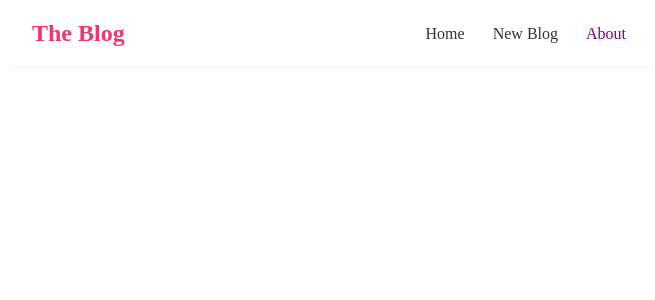
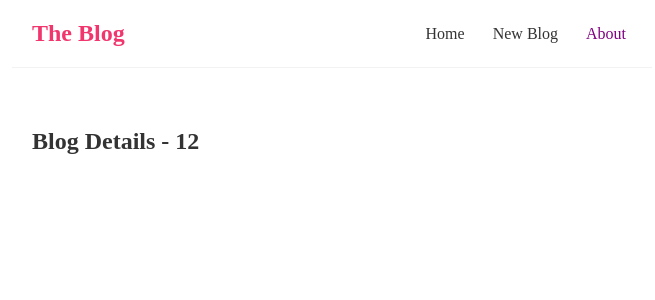
Before and after one commit to oyindamolaWbCode/react-blog, a React (Create React App) app: page /blogs/12 in a window 1280 px wide. Shown: the top 300 px of the page, without its empty margins (308-963 px from the left). Built offline with nearby package versions, Linux system fonts and the light colour scheme.

Commit message:
Route parameters

```diff
--- a/src/App.js
+++ b/src/App.js
@@ -2,6 +2,7 @@
 import Home from "./Home";
 import { BrowserRouter as Router, Route, Switch } from "react-router-dom";
 import Create from "./Create";
+import BlogDetails from "./BlogDetails";
 
 function App() {
   return (
@@ -16,6 +17,9 @@
             <Route path="/create">
               <Create />
             </Route>
+            <Route path="/blogs/:id">
+              <BlogDetails />
+            </Route>
           </Switch>
         </div>
       </div>
--- /dev/null
+++ b/src/BlogDetails.js
@@ -0,0 +1,14 @@
+import { useParams } from "react-router-dom";
+
+
+const BlogDetails = () => {
+    const { id } = useParams()
+
+    return (
+        <div className="blog-details">
+            <h2>Blog Details - { id } </h2>
+        </div>
+     );
+}
+
+export default BlogDetails;
--- a/src/blogLists.js
+++ b/src/blogLists.js
@@ -1,4 +1,5 @@
 // props is used for reuseable codes, It is a way of passing parent component to a child component
+ import { Link } from "react-router-dom"
 
 const BlogList = ({ blogs, title }) => {
   return (
@@ -7,8 +8,10 @@
       {blogs.map((blog) => (
         <div className="blog-preview" key={blog.id}>
           <h2> {blog.title} </h2>
+          <Link to = {`./blogs/${blog.id}`}>
           <p>Written by {blog.author} </p>
           <p> {blog.year} </p>
+          </Link>
         </div>
       ))}
     </div>
--- a/src/home.js
+++ b/src/home.js
@@ -1,4 +1,4 @@
-import { useState, useEffect } from "react";
+
 import BlogList from "./BlogLists";
 import useFetch from "./useFetch";
 
@@ -7,7 +7,7 @@
     data: blogs,
     isPending,
     error,
-  } = useFetch("http://localhost:8000/blogs");
+  } = useFetch(" http://localhost:8000/blogs");
 
   /*{const handleDelete = (id) => {
             const newBlogs = blogs.filter(blog => blog.id !== id);
--- a/src/index.css
+++ b/src/index.css
@@ -57,3 +57,7 @@
   margin-bottom: 8px;
   color:#f1356d;
 }
+
+.blog-preview a{
+  text-decoration: none;
+}
```
